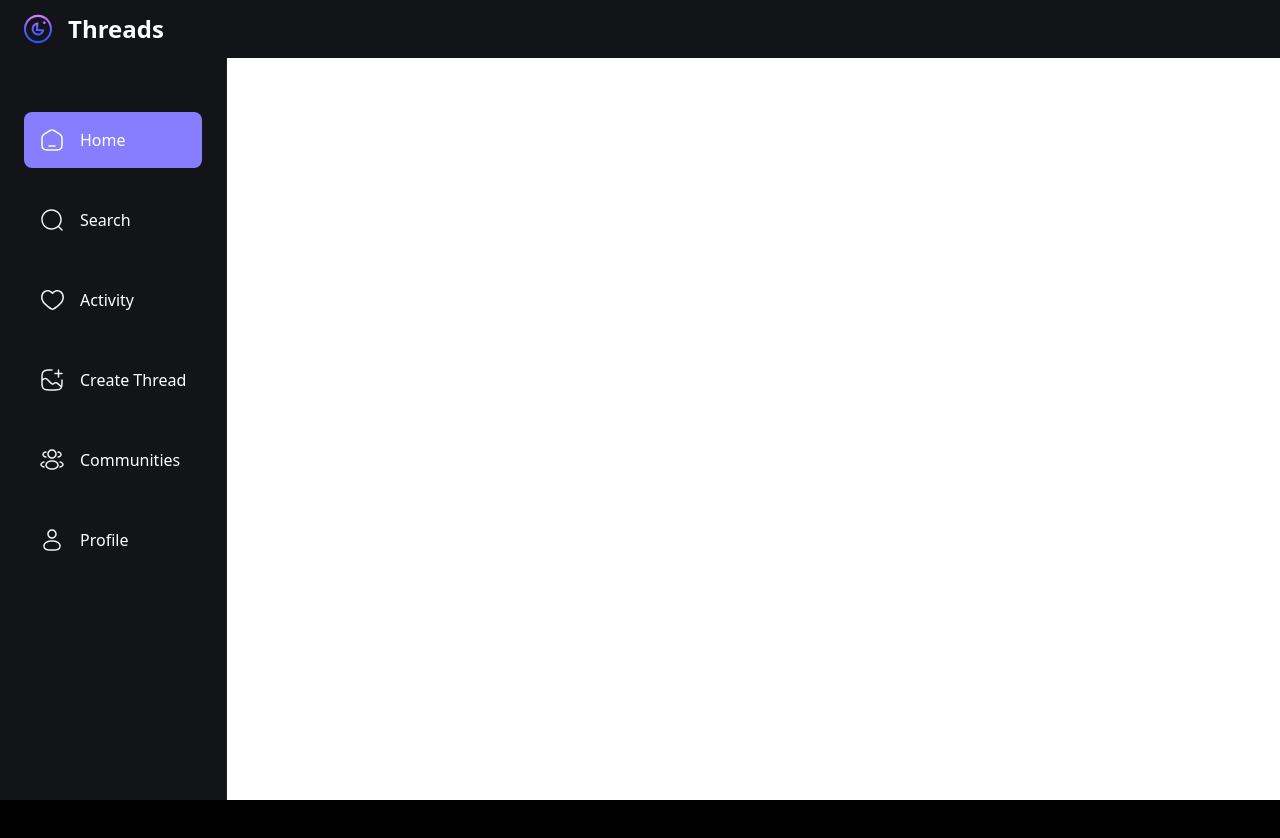
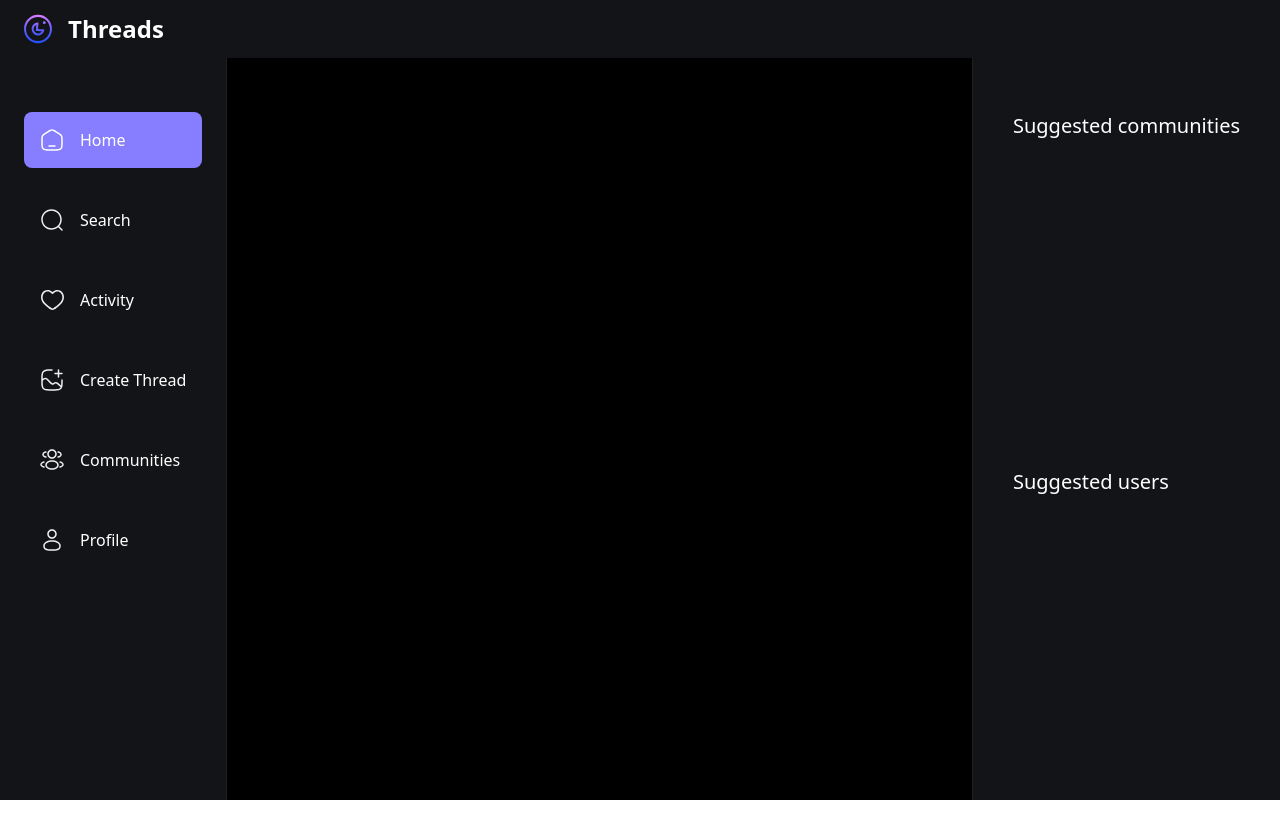
Before and after one commit to Sergi-CM/threads-clone, a Next.js app: page / in a window 1280 px wide. Shown: the top 838 px of the page. After the commit the page ends 800 px from the top, so only its background shows below. Built offline with nearby package versions, Linux system fonts and the light colour scheme; no server answers.

Commit message:
Add RightSidebar main structure

```diff
--- a/app/(root)/layout.tsx
+++ b/app/(root)/layout.tsx
@@ -4,6 +4,7 @@
 import TopBar from "@/components/shared/TopBar/TopBar";
 import LeftSidebar from "@/components/shared/LeftSidebar/LeftSidebar";
 import BottomBar from "@/components/shared/BottomBar/BottomBar";
+import RightSidebar from "@/components/shared/RightSidebar/RightSidebar";
 
 export const metadata = {
   title: "Threads",
@@ -18,11 +19,12 @@
       <html lang="en">
         <body>
           <TopBar />
-          <main>
+          <main className="flex flex-row">
             <LeftSidebar />
             <section className="main-container">
               <div className="w-full max-w-4xl">{children}</div>
             </section>
+            <RightSidebar />
           </main>
           <BottomBar />
         </body>
--- /dev/null
+++ b/components/shared/RightSidebar/RightSidebar.tsx
@@ -0,0 +1,17 @@
+const RightSidebar = (): JSX.Element => {
+  return (
+    <section className="custom-scrollbar rightsidebar">
+      <div className="flex flex-1 flex-col justify-start">
+        <h3 className="text-heading4-medium text-light-1">
+          Suggested communities
+        </h3>
+      </div>
+
+      <div className="flex flex-1 flex-col justify-start">
+        <h3 className="text-heading4-medium text-light-1">Suggested users</h3>
+      </div>
+    </section>
+  );
+};
+
+export default RightSidebar;
--- a/components/shared/TopBar/TopBar.tsx
+++ b/components/shared/TopBar/TopBar.tsx
@@ -1,6 +1,7 @@
 import { OrganizationSwitcher, SignOutButton, SignedIn } from "@clerk/nextjs";
 import Link from "next/link";
 import Image from "next/image";
+import { dark } from "@clerk/themes";
 
 const TopBar = () => {
   return (
@@ -30,6 +31,7 @@
 
         <OrganizationSwitcher
           appearance={{
+            baseTheme: dark,
             elements: {
               organizationSwitcherTrigger: "py-2 px-4",
             },
--- a/package.json
+++ b/package.json
@@ -10,6 +10,7 @@
   },
   "dependencies": {
     "@clerk/nextjs": "^4.26.1",
+    "@clerk/themes": "^1.7.9",
     "@types/node": "20.8.9",
     "@types/react": "18.2.33",
     "@types/react-dom": "18.2.14",
```
Also changed, not shown: 1 other file (tests, documents, lock files or other folders).
